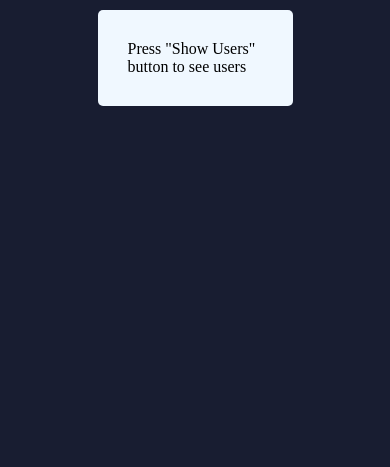
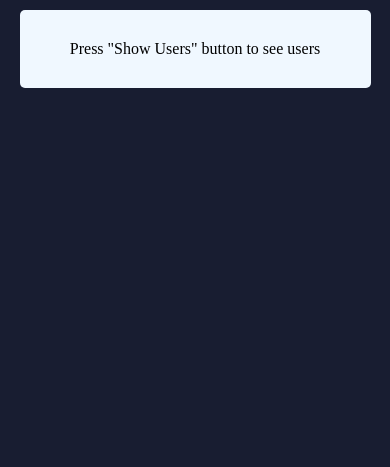
Before and after one commit to pamariui/jsExham, a plain HTML site: page Task 9/index.html in a window 390 px wide. Shown: the part 377-844 px from the top of the page. Drawn offline with Linux system fonts and the light colour scheme.

Commit message:
add media query

```diff
--- a/Task 9/style.css
+++ b/Task 9/style.css
@@ -57,6 +57,12 @@ body{
     border-radius: 5px;
 }
 
+@media only screen and (max-width: 800px){
+    #output {
+        width: 90%;
+    }
+}
+
 .card {
     display: flex;
     flex-direction: column;
```
